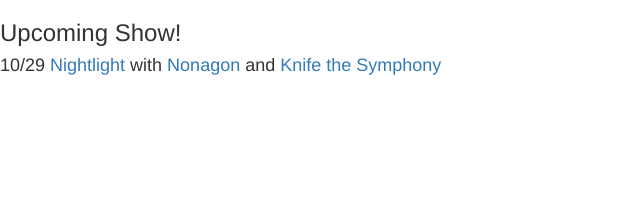
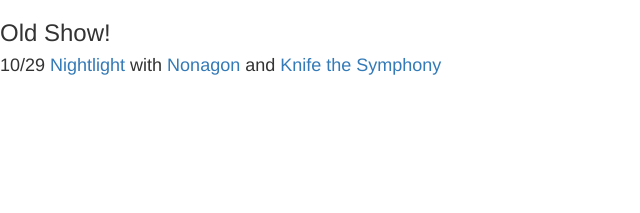
Before and after one commit to andyhull/maplestave, a Jekyll site: the page _posts/2015-09-26-newsite.html, which Jekyll copies as it is, in a window 1280 px wide. Shown: the top 213 px of the page, without its empty margins (0-640 px from the left). Built offline with Jekyll 4.4.1, drawn with Linux system fonts in a browser that asks for light colours; nearby versions of some CDN libraries; library files that are not in the unit come from our copies.

Commit message:
updated site

```diff
--- a/_posts/2015-09-26-newsite.html
+++ b/_posts/2015-09-26-newsite.html
@@ -1,4 +1,4 @@
 <div>
-  <h3>Upcoming Show!</h3>
+  <h3>Old Show!</h3>
   <h4>10/29 <a href="http://www.nightlightclub.com/" target="_blank">Nightlight</a> with <a href="https://nonagonchicago.bandcamp.com/" target="_blank">Nonagon</a> and <a href="http://www.knifethesymphony.com/" target="_blank">Knife the Symphony</a></h4>
 </div>
--- /dev/null
+++ b/_posts/2015-12-30-newsite.html
@@ -0,0 +1,3 @@
+<div>
+  <h3>New album being released March 2016!</h3>
+</div>
```
